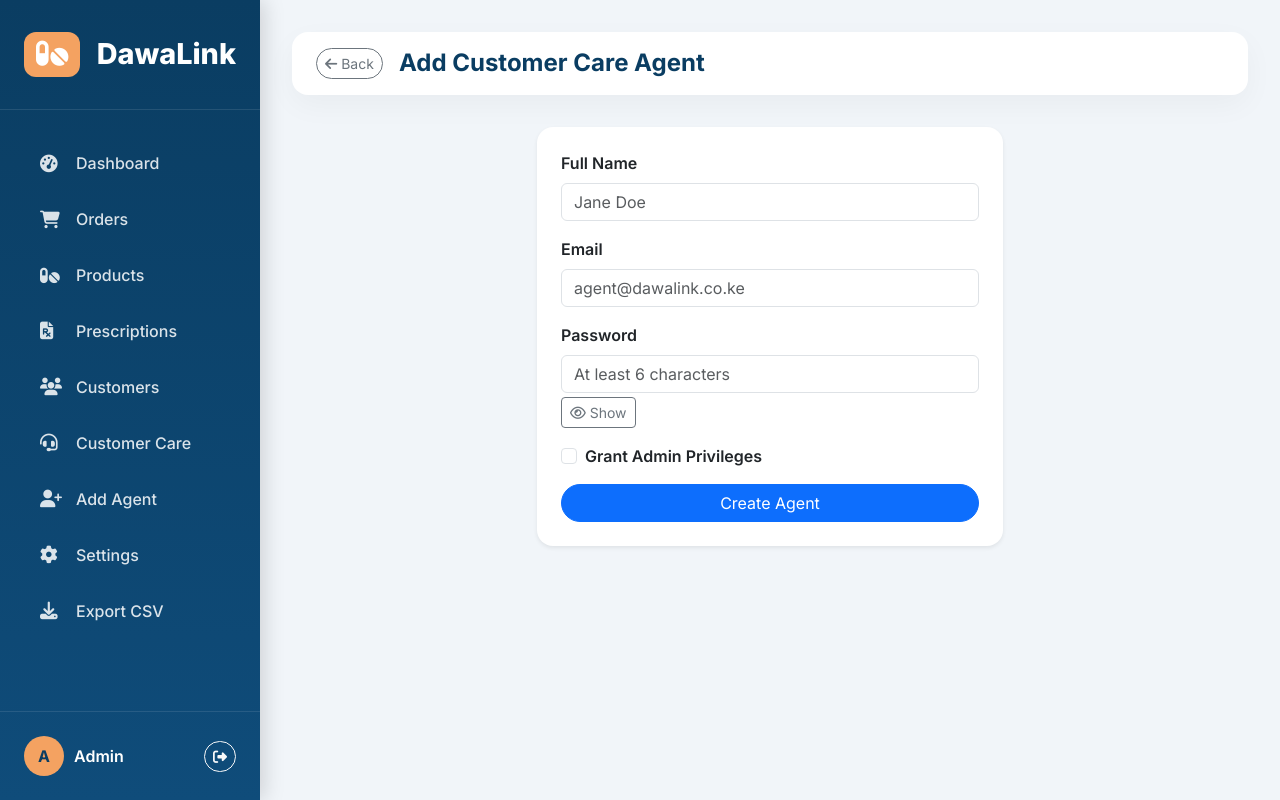
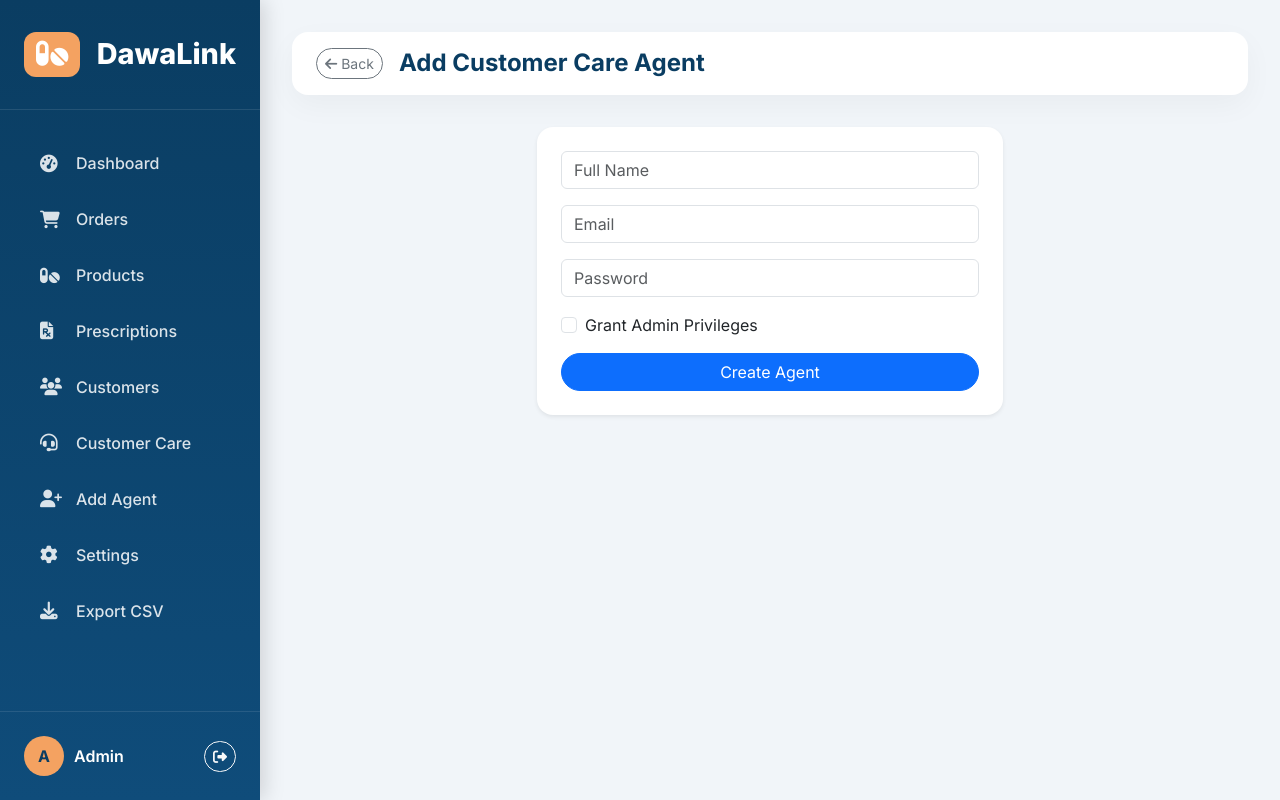
Before and after one commit to rodriguezgeorge089-art/techpharm-final, a Flask app: template templates/admin_create_user.html in a window 1280 px wide. Run offline with Flask 3, Linux system fonts and the light colour scheme; the template is opened without the code that fills it, so the values that code supplies are empty.

Commit message:
Update admin_create_user.html

```diff
--- a/templates/admin_create_user.html
+++ b/templates/admin_create_user.html
@@ -7,24 +7,16 @@
         <div class="card border-0 shadow-sm rounded-4 p-4">
             {% if error %}<div class="alert alert-danger rounded-pill">{{ error }}</div>{% endif %}
             <form method="post">
-                <div class="mb-3"><label class="form-label fw-semibold">Full Name</label><input type="text" name="full_name" class="form-control" placeholder="Jane Doe" required></div>
-                <div class="mb-3"><label class="form-label fw-semibold">Email</label><input type="email" name="email" class="form-control" placeholder="agent@dawalink.co.ke" required></div>
-                <div class="mb-3"><label class="form-label fw-semibold">Password</label><input type="password" name="password" id="agentPassword" class="form-control" placeholder="At least 6 characters" required><button type="button" class="btn btn-sm btn-outline-secondary mt-1 toggle-password" data-target="agentPassword"><i class="far fa-eye"></i> Show</button></div>
-                <div class="form-check mb-3"><input class="form-check-input" type="checkbox" name="is_admin" id="isAdmin"><label class="form-check-label fw-semibold" for="isAdmin">Grant Admin Privileges</label></div>
+                <div class="mb-3"><input class="form-control" name="full_name" placeholder="Full Name" required></div>
+                <div class="mb-3"><input class="form-control" name="email" placeholder="Email" required></div>
+                <div class="mb-3"><input class="form-control" type="password" name="password" placeholder="Password" required></div>
+                <div class="form-check mb-3">
+                    <input class="form-check-input" type="checkbox" name="is_admin" id="isAdmin">
+                    <label class="form-check-label" for="isAdmin">Grant Admin Privileges</label>
+                </div>
                 <button type="submit" class="btn btn-primary w-100 rounded-pill">Create Agent</button>
             </form>
         </div>
     </div>
 </div>
-<script>
-    document.querySelectorAll('.toggle-password').forEach(btn => btn.addEventListener('click', function(){
-        const input = document.getElementById(this.dataset.target);
-        const icon = this.querySelector('i');
-        if (input.type === 'password') {
-            input.type = 'text'; this.innerHTML = '<i class="far fa-eye-slash"></i> Hide';
-        } else {
-            input.type = 'password'; this.innerHTML = '<i class="far fa-eye"></i> Show';
-        }
-    }));
-</script>
 {% endblock %}
```
